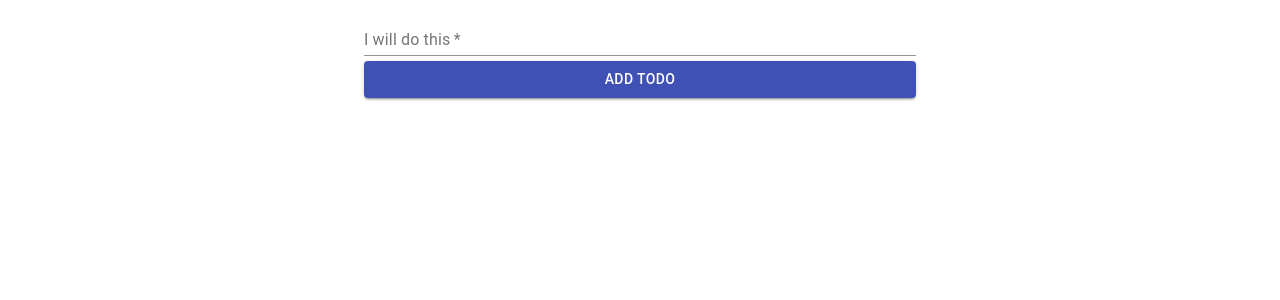
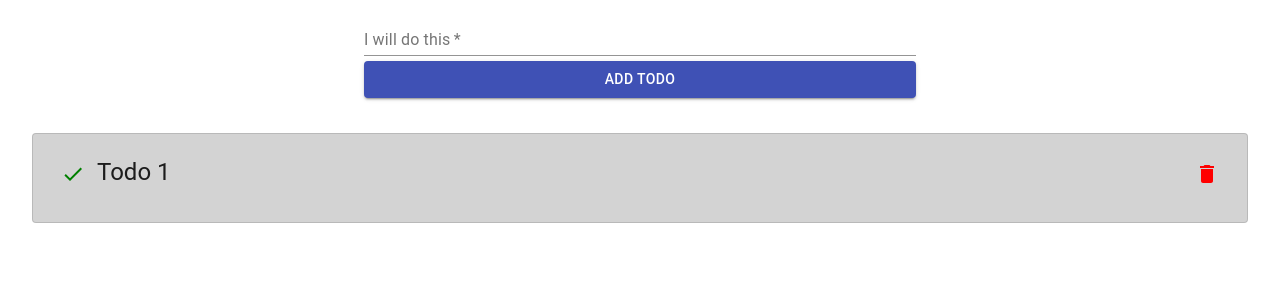
Before and after one commit to DouglasVDM/todo-app, a React (Create React App) app: page / in a window 1280 px wide. Shown: the top 300 px of the page. Built offline with nearby package versions, Linux system fonts and the light colour scheme.

Commit message:
add todo card

```diff
--- a/src/App.js
+++ b/src/App.js
@@ -1,9 +1,11 @@
 import TodoForm from "./components/TodoForm";
+import TodoList from "./components/TodoList";
 
 function App() {
   return (
     <div>
-      <TodoForm/>
+      <TodoForm />
+      <TodoList />
     </div>
   );
 }
--- a/src/components/Todo.jsx
+++ b/src/components/Todo.jsx
@@ -1,5 +1,5 @@
 import { Card, CardContent, Container, IconButton, Typography } from '@material-ui/core'
-import { Check } from '@material-ui/icons'
+import { Check, Delete } from '@material-ui/icons'
 import React from 'react'
 
 const Todo = () => {
@@ -9,12 +9,17 @@ const Todo = () => {
         <Card variant='outlined' style={{ marginTop: 35, background: 'lightgray' }}>
           <CardContent>
             <Typography variant='h5' component='h2'>
-              <IconButton><Check style={{ color: 'green' }} /></IconButton>
+              <IconButton>
+                <Check style={{ color: 'green' }} />
+              </IconButton>
+              Todo 1
+              <IconButton style={{ float: 'right' }}>
+                <Delete style={{ color: 'red' }} />
+              </IconButton>
             </Typography>
           </CardContent>
         </Card>
       </Container>
-
     </div>
   )
 }
--- /dev/null
+++ b/src/components/TodoList.jsx
@@ -0,0 +1,12 @@
+import React from 'react'
+import Todo from './Todo'
+
+const TodoList = () => {
+  return (
+    <div>
+      <Todo/>
+    </div>
+  )
+}
+
+export default TodoList;
```
